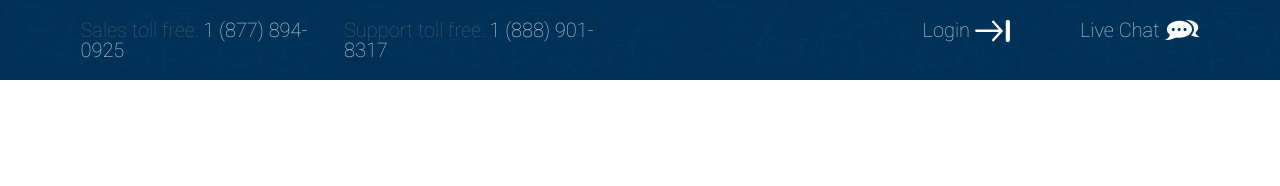
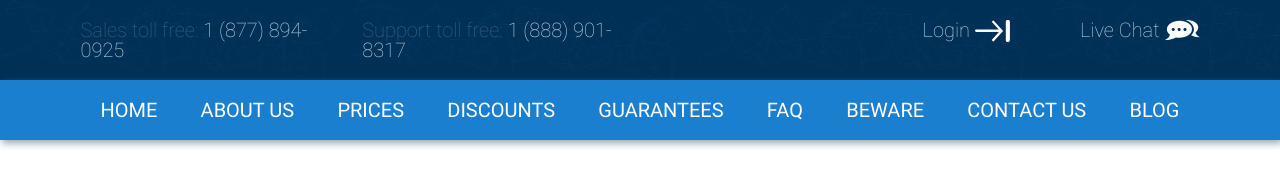
Before and after one commit to Xlussov/BestWriting, a plain HTML site: page index.html in a window 1280 px wide. Drawn offline with Linux system fonts and the light colour scheme.

Commit message:
added navbar to page

```diff
--- a/css/style.css
+++ b/css/style.css
@@ -3,6 +3,7 @@
 @import url(../fonts/fonts.css);
 @import url(./bootstrap-grid.min.css);
 @import url(../style/header.css);
+@import url(../style/startpage.css);
 
 /* ---------------- */
 
@@ -42,5 +43,4 @@ p.text {
     color: var(--colorText);
 }
 
-
 /* ---------------- */
--- a/index.html
+++ b/index.html
@@ -15,7 +15,7 @@
                 <div class="row">
                     <div class="col-6 item1 items">
                         <span>Sales toll free: <a href="#">1 (877) 894-0925</a></span>
-                        <span>Support toll free: <a href="#">1 (888) 901-8317</a></span>
+                        <span class="num">Support toll free: <a href="#">1 (888) 901-8317</a></span>
                     </div>
                     <div class="col-6 item2 items">
                         <a class="login" href="#">Login<img src="./images/Svg/Login.svg" alt="img"></a>
@@ -25,5 +25,24 @@
             </div>
         </div>
     </header>
+    <nav>
+        <div class="container-fluid bg-main1">
+            <div class="container">
+                <div class="row">
+                    <ul class="navbar">
+                        <li><div><a href="#">Home</a></div></li>
+                        <li><div><a href="#">about us</a></div></li>
+                        <li><div><a href="#">prices</a></div></li>
+                        <li><div><a href="#">discounts</a></div></li>
+                        <li><div><a href="#">guarantees</a></div></li>
+                        <li><div><a href="#">faq</a></div></li>
+                        <li><div><a href="#">beware</a></div></li>
+                        <li><div><a href="#">contact us</a></div></li>
+                        <li><div><a href="#">blog</a></div></li>
+                    </ul>
+                </div>
+            </div>
+        </div>
+    </nav>
 </body>
 </html>
--- a/style/header.css
+++ b/style/header.css
@@ -25,6 +25,15 @@ header a {
     justify-content: space-between;
 }
 
+.bg-main2 .item1 {
+    display: flex;
+    justify-content: flex-start;
+}
+
+.bg-main2 .item1 .num{
+    margin-left: 35px;
+}
+
 .bg-main2 .item2 {
     display: flex;
     justify-content: flex-end;
--- /dev/null
+++ b/style/startpage.css
@@ -0,0 +1,33 @@
+nav .bg-main1 {
+    background-color: var(--colorLightBlue);
+    box-shadow: 2px 3.5px 7px 0 #95aeb6;
+    padding: 8px;
+    transition: 400ms all ease-in-out;
+}
+
+.navbar a{
+    font-family: robotoregular;
+    font-size: 20px;
+    color: #fff;
+    text-transform: uppercase;
+    transition: 400ms all ease-in-out;
+}
+
+.navbar li div{
+    margin: 12px 20px;
+}
+
+.navbar {
+    display: flex;
+    justify-content: space-between;
+}
+
+.navbar li:hover, .navbar li:active{
+    transition: 400ms all ease-in-out;
+    background-color: #caddea;
+}
+
+.navbar li:hover a, .navbar li:active a {
+    transition: 400ms all ease-in-out;
+    color: #1b7fd0;
+}
```
